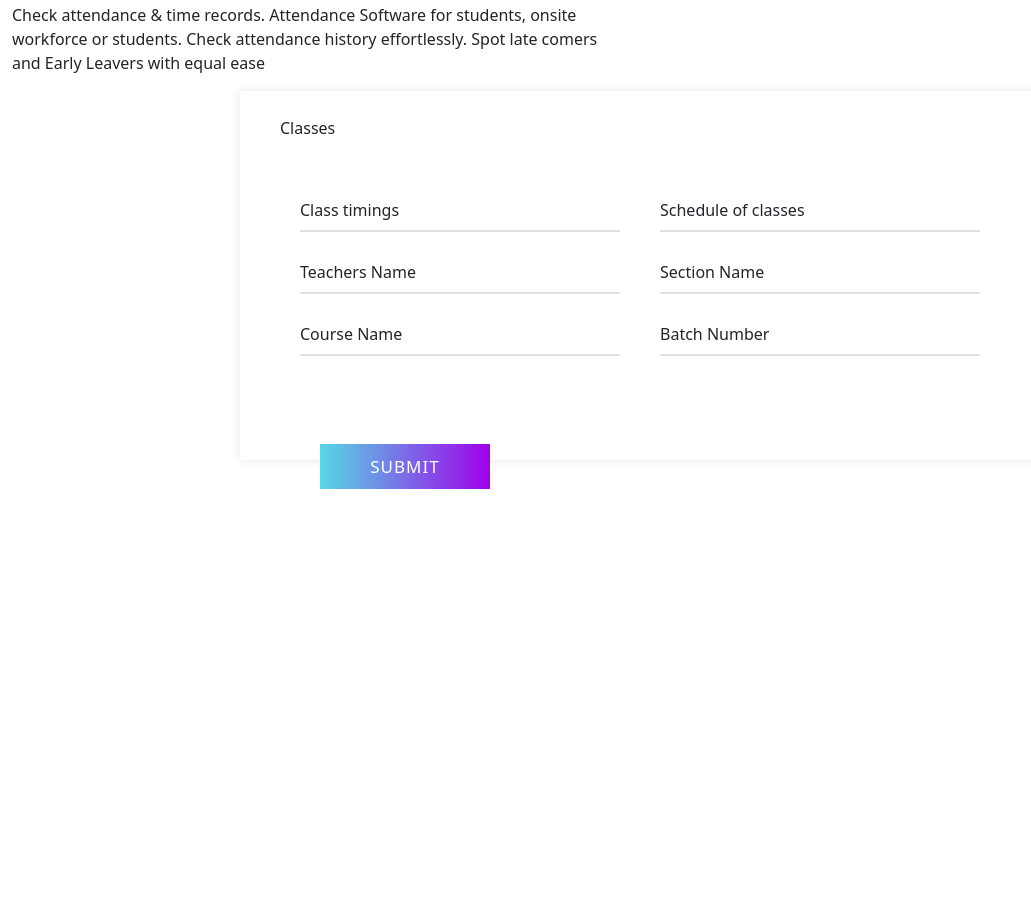
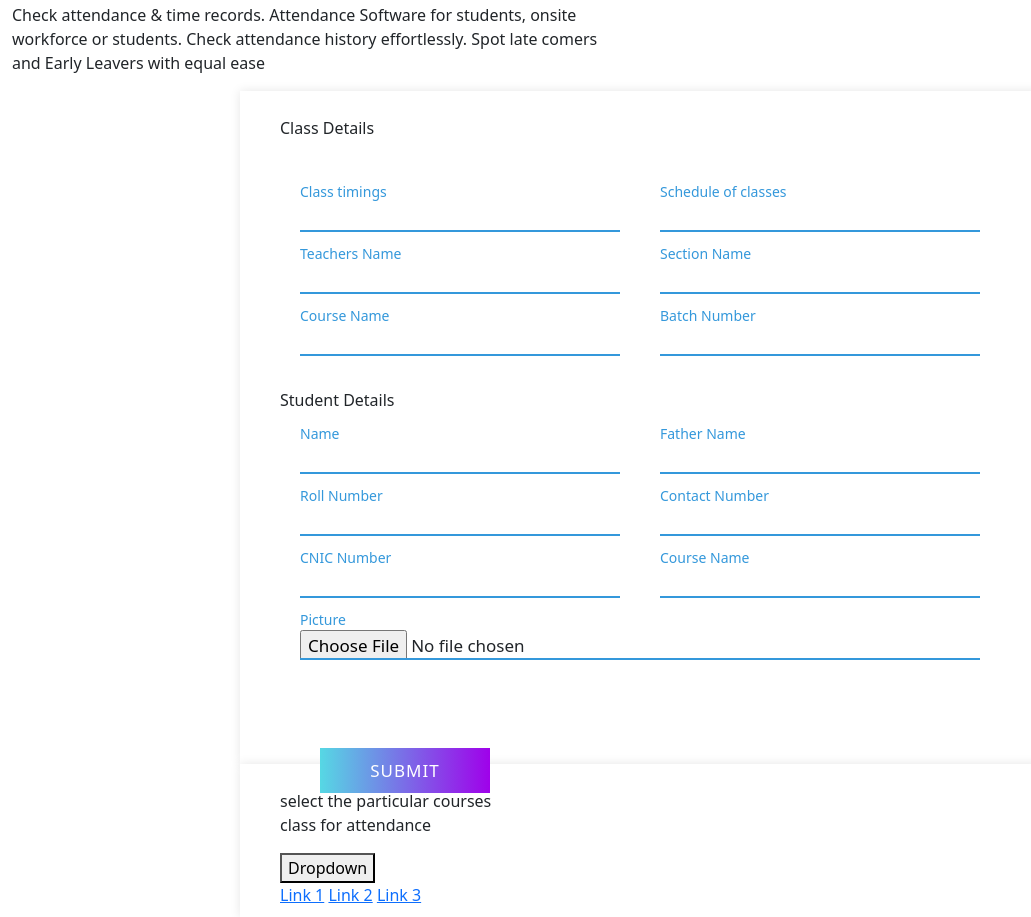
Before and after one commit to osamayounus786/mini-hackathon, a plain HTML site: page index.html in a window 1280 px wide. Shown: the part 53-970 px from the top of the page, without its empty margins (0-1031 px from the left). Before the commit the page ends 800 px from the top, so only its background shows below. Drawn offline with nearby package versions, Linux system fonts and the light colour scheme.

Commit message:
data added to firebase

```diff
--- a/index.html
+++ b/index.html
@@ -30,45 +30,91 @@
     </div>
 
     <div class="container">
-        <div class="text">Classes</div>
+        <div class="text">Class Details</div>
         <form action="#">
            <div class="form-row">
               <div class="input-data">
-                 <input type="text" required id="clstime">
+                 <input type="text"  id="clstime">
                  <div class="underline"></div>
                  <label for="">Class timings
                 </label>
               </div>
               <div class="input-data">
-                 <input type="text" required id="clsschedule">
+                 <input type="text"  id="clsschedule">
                  <div class="underline"></div>
                  <label for="">Schedule of classes</label>
               </div>
            </div>
            <div class="form-row">
               <div class="input-data">
-                 <input type="text" required id="tchName">
+                 <input type="text"  id="tchName">
                  <div class="underline"></div>
                  <label for="">Teachers Name</label>
               </div>
               <div class="input-data">
-                 <input type="text" required id="secName">
+                 <input type="text"  id="secName">
                  <div class="underline"></div>
                  <label for="">Section Name</label>
               </div>
            </div>
            <div class="form-row">
             <div class="input-data">
-               <input type="text" required id="courseName">
+               <input type="text"  id="courseName">
                <div class="underline"></div>
                <label for="">Course Name</label>
             </div>
             <div class="input-data">
-               <input type="text" required id="batchNum">
+               <input type="text"  id="batchNum">
                <div class="underline"></div>
                <label for="">Batch Number</label>
             </div>
          </div>
+
+            <p>Student Details</p>
+            <div class="form-row">
+                <div class="input-data">
+                   <input type="text"  id="name">
+                   <div class="underline"></div>
+                   <label for="">Name</label>
+                </div>
+                <div class="input-data">
+                   <input type="text"  id="fname">
+                   <div class="underline"></div>
+                   <label for="">Father Name</label>
+                </div>
+             </div>
+             <div class="form-row">
+                <div class="input-data">
+                   <input type="text"  id="rollNum">
+                   <div class="underline"></div>
+                   <label for="">Roll Number</label>
+                </div>
+                <div class="input-data">
+                   <input type="text"  id="cntctNum">
+                   <div class="underline"></div>
+                   <label for="">Contact Number</label>
+                </div>
+             </div>
+             <div class="form-row">
+                <div class="input-data">
+                   <input type="text"  id="cnicNum">
+                   <div class="underline"></div>
+                   <label for="">CNIC Number</label>
+                </div>
+                <div class="input-data">
+                   <input type="text"  id="stCourseName">
+                   <div class="underline"></div>
+                   <label for="">Course Name</label>
+                </div>
+             </div>
+
+             <div class="form-row">
+                <div class="input-data">
+                   <input type="file"  id="pic">
+                   <div class="underline"></div>
+                   <label for="">Picture</label>
+                </div>
+             </div>
 
            <div class="form-row">
               <div class="input-data">
@@ -88,7 +134,24 @@
      </div>
 
 
+     <!-- atttendancing marking -->
+     <div class="container">
+      <div class="row">
+         <div class="col col-lg-4">
+            <p>select the particular courses class for attendance</p>
+            <div class="dropdown">
+               <button class="dropbtn">Dropdown</button>
+               <div class="dropdown-content">
+                 <a href="#">Link 1</a>
+                 <a href="#">Link 2</a>
+                 <a href="#">Link 3</a>
+               </div>
+             </div>
+         </div>
+      </div>
+     </div>
+
     <script src="https://cdn.jsdelivr.net/npm/bootstrap@5.2.2/dist/js/bootstrap.bundle.min.js" integrity="sha384-OERcA2EqjJCMA+/3y+gxIOqMEjwtxJY7qPCqsdltbNJuaOe923+mo//f6V8Qbsw3" crossorigin="anonymous"></script>
-     <script src="app.js"></script>
+     <script src="app.js" type="module"></script>
 </body>
 </html>
```
